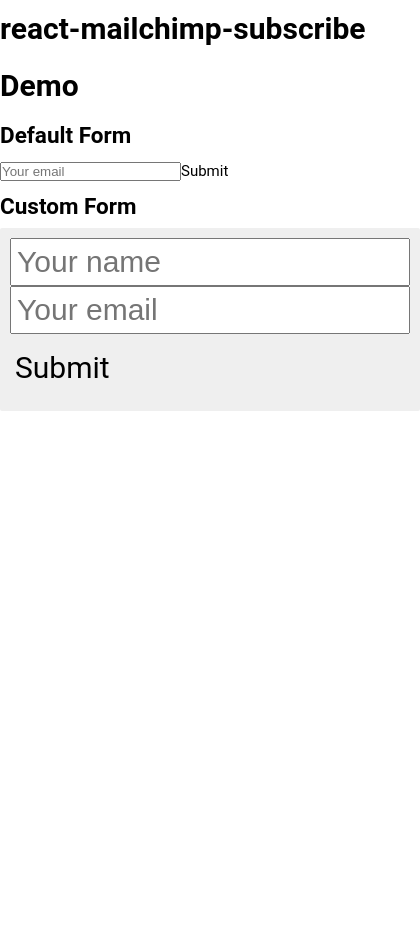
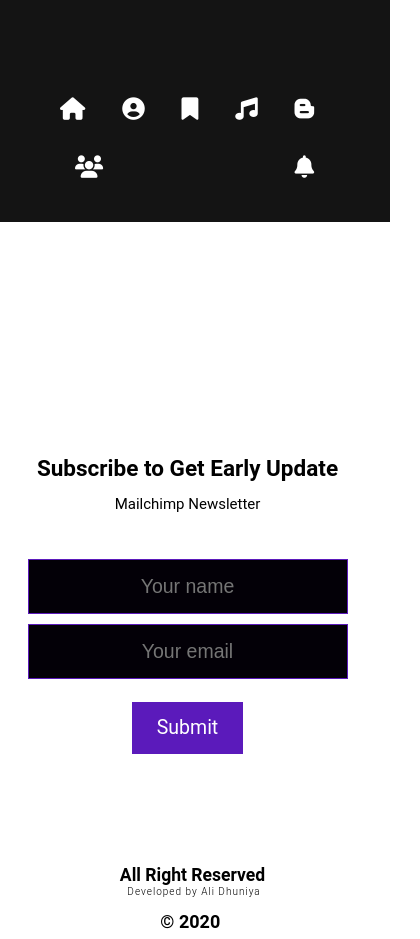
Before and after one commit to Alidhuniya/singerProfile-ReactJS-with-Contentful, a React (Create React App) app: page /subscribe in a window 390 px wide. Shown: the whole page, 420 px wide, since content can reach past the window. Before the commit the page ends 844 px from the top, so only its background shows below. Built offline with nearby package versions, Linux system fonts and the light colour scheme; no server answers.

Commit message:
newletter added as responsive

```diff
--- a/package.json
+++ b/package.json
@@ -7,7 +7,6 @@
     "@testing-library/react": "^9.5.0",
     "@testing-library/user-event": "^7.2.1",
     "contentful": "^7.14.6",
-    "dotenv": "^8.2.0",
     "node-sass": "^4.14.1",
     "react": "^16.13.1",
     "react-dom": "^16.13.1",
--- a/src/pages/Subscribe.jsx
+++ b/src/pages/Subscribe.jsx
@@ -1,6 +1,10 @@
 import React, { Fragment, Component} from 'react';
-// import MailchimpSubscribe from "react-mailchimp-subscribe"
 import MailchimpSubscribe from './../modules/MailchimpSubscribe';
+import Sidebar from './../modules/Sidebar';
+import Footer from './../modules/Footer';
+import "../sass/4-pages/home/_home.scss";
+import "../sass/2-components/_mail.scss";
+
 
 // a basic form
 const CustomForm = ({ status, message, onValidated }) => {
@@ -14,16 +18,15 @@
       NAME: name.value
     });
 
+    const Msg = {
+        color: "green",
+        textAlign: "center",
+        maxWidth: "80ch"
+    }
+
   return (
-    <div
-      style={{
-        background: "#efefef",
-        borderRadius: 2,
-        padding: 10,
-        display: "inline-block"
-      }}
-    >
-      {status === "sending" && <div style={{ color: "blue" }}>sending...</div>}
+    <div className = "inputfield">
+      {status === "sending" && <div >sending...</div>}
       {status === "error" && (
         <div
           style={{ color: "red" }}
@@ -32,27 +35,29 @@
       )}
       {status === "success" && (
         <div
-          style={{ color: "green" }}
+        style={Msg}
           dangerouslySetInnerHTML={{ __html: message }}
         />
       )}
       <input
-        style={{ fontSize: "2em", padding: 5 }}
+      className = "nameinput"
         ref={node => (name = node)}
         type="text"
         placeholder="Your name"
       />
       <br />
       <input
-        style={{ fontSize: "2em", padding: 5 }}
+      className = "nameinput"
         ref={node => (email = node)}
         type="email"
         placeholder="Your email"
       />
       <br />
-      <button style={{ fontSize: "2em", padding: 5 }} onClick={submit}>
+      <div className ="send">
+      <button className = "sbmt"  onClick={submit}>
         Submit
       </button>
+      </div>
     </div>
   );
 };
@@ -62,11 +67,18 @@
     const url =
       "https://jster.us7.list-manage.com/subscribe/post?u=ed40c0084a0c5ba31b3365d65&id=ec6f32bf5e";
     return (
-      <div>
-        <h1>react-mailchimp-subscribe Demo</h1>
-        <h2>Default Form</h2>
-        <MailchimpSubscribe url={url} />
-        <h2>Custom Form</h2>
+
+      <Fragment>
+            <section className = "home " >
+            <div className = "home__leftContainer sub">
+            <Sidebar />
+            </div>
+
+            <div className = "home__rightContainer">
+
+            <div className = "mail">
+            <h1>Subscribe to Get Early Update</h1>
+            <p>Mailchimp Newsletter</p>
             <MailchimpSubscribe
               url={url}
               render={({ subscribe, status, message }) => (
@@ -78,6 +90,15 @@
               )}
             />
             </div>
+
+            <div className = "home__footer">
+            <Footer />
+            </div>
+
+            </div>
+
+            </section>
+            </Fragment>
     );
   }
 }
--- /dev/null
+++ b/src/sass/2-components/_mail.scss
@@ -0,0 +1,51 @@
+.mail {
+    display: flex;
+    flex-direction: column;
+    justify-content: center;
+    align-items: center;
+    margin-top: 15rem;
+    margin-left: -15px;
+}
+// .sub {
+//     margin-left: -50px;
+// }
+
+.inputfield {
+    margin-top: 2rem;
+
+}
+
+
+
+.nameinput {
+    font-size: 1.3rem;
+    border: 1px solid #5b1abb;
+    margin-top: 0.7rem;
+    background-color: #030007;
+    padding: 1rem;
+    width: 700px;
+    color: #fff;
+    text-align: center;
+    @media all and (max-width: 970px ) {
+        width: 320px;
+    }
+}
+
+.sbmt {
+    width: 60%;
+    @media all and (max-width: 970px ) {
+        width: 30%;
+    }
+    background-color:#5b1abb;
+    font-size: 1.3rem;
+    color: #fff;
+    padding: 0.5rem;
+    text-align: center;
+
+}
+
+.send {
+    margin-top: 1.5rem;
+    display: flex;
+    justify-content: center;
+}
```
Lines whose indentation alone changed are shown as unchanged.
